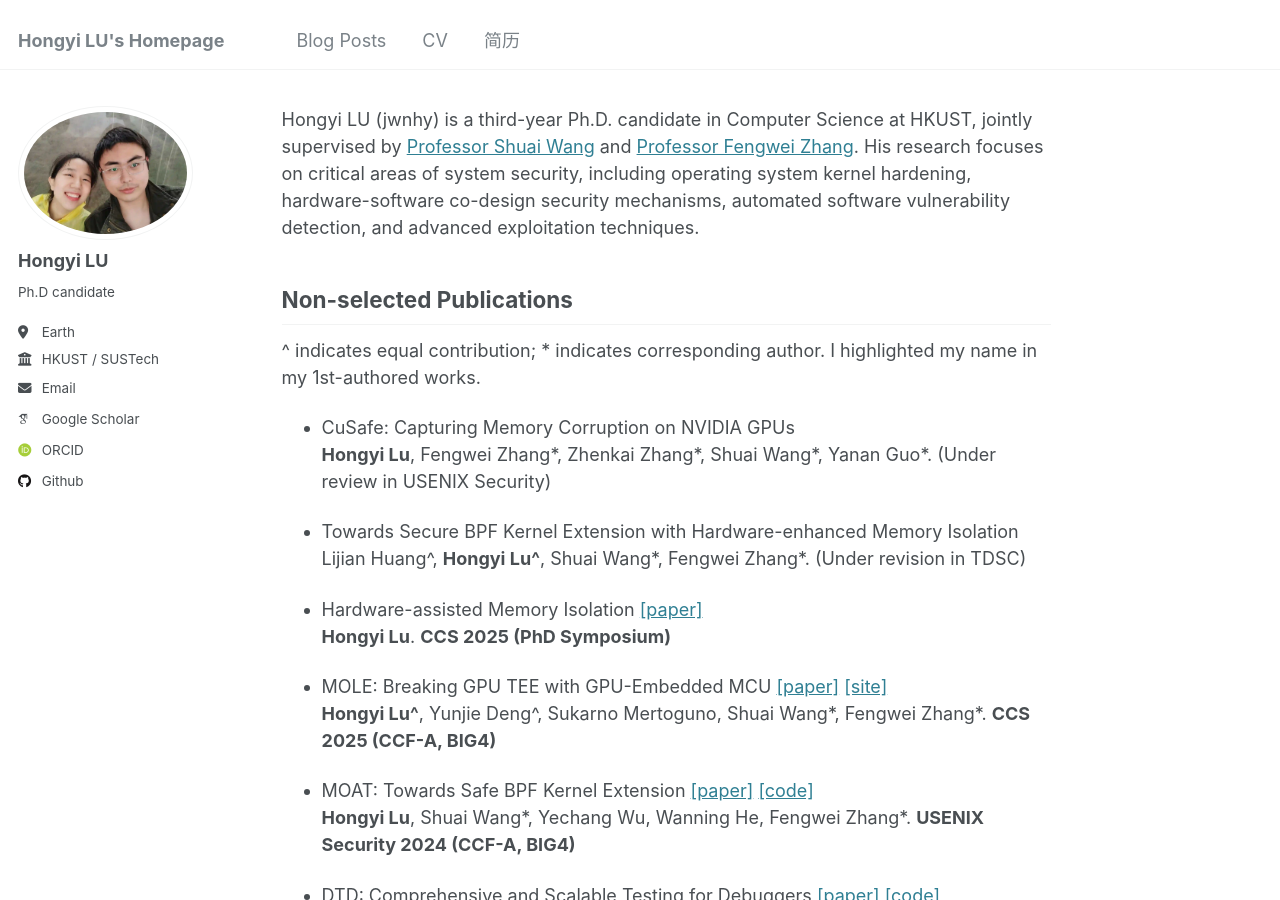
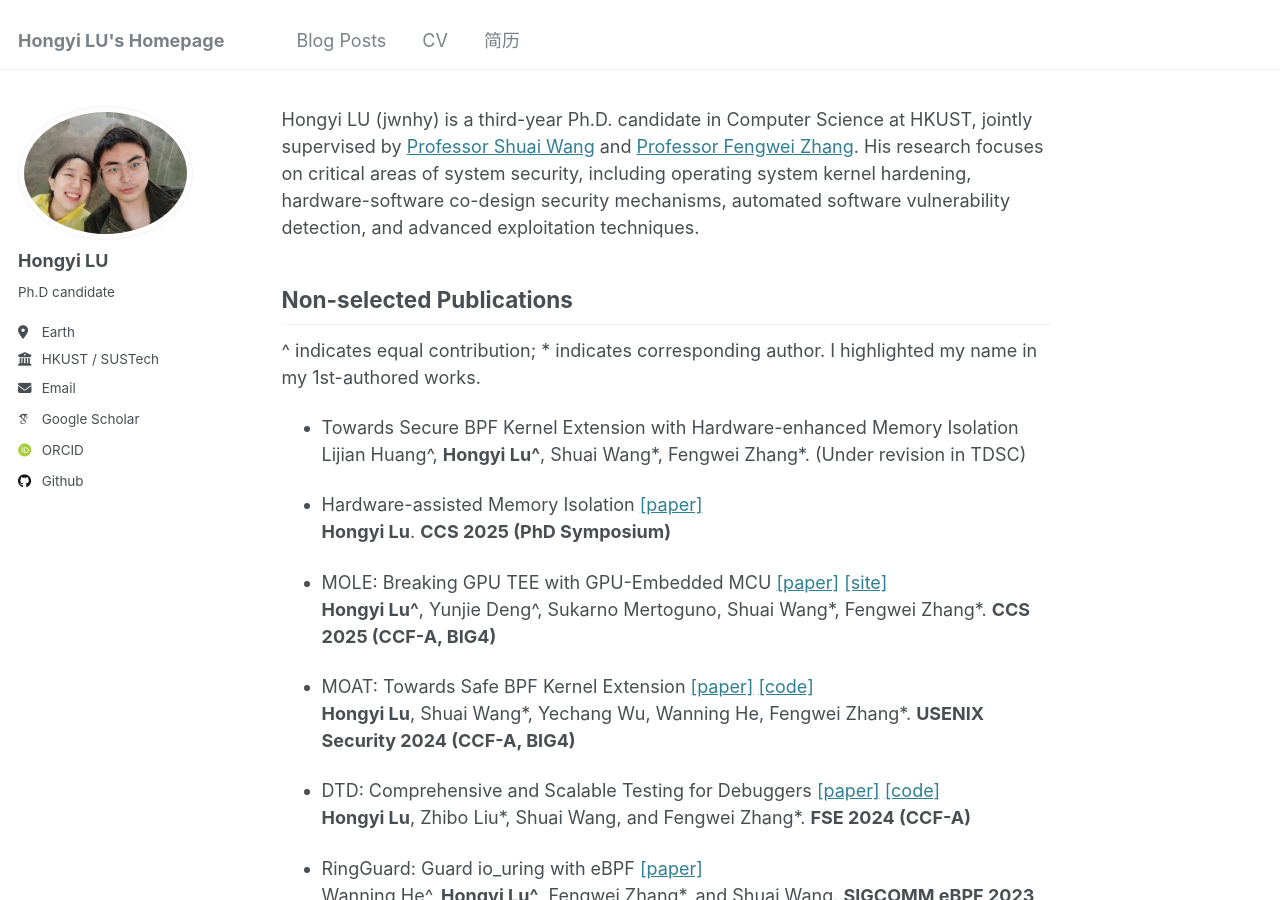
Before and after one commit to jwnhy/jwnhy.github.io, a Jekyll site: the page built from _pages/about.md, in a window 1280 px wide and 900 px high. Built offline with Jekyll 4.4.1, drawn with Linux system fonts in a browser that asks for light colours; some web fonts are replaced; some of the changed lines change nothing that is shown.

Commit message:
Update about.md

```diff
--- a/_pages/about.md
+++ b/_pages/about.md
@@ -21,8 +21,8 @@ vulnerability detection, and advanced exploitation techniques.
 
 ^ indicates equal contribution; \* indicates corresponding author. I highlighted my name in my 1st-authored works.
 
-- CuSafe: Capturing Memory Corruption on NVIDIA GPUs
-    **Hongyi Lu**, Fengwei Zhang\*, Zhenkai Zhang\*, Shuai Wang\*, Yanan Guo\*. (Under review in USENIX Security)
+<!-- - CuSafe: Capturing Memory Corruption on NVIDIA GPUs
+    **Hongyi Lu**, Fengwei Zhang\*, Zhenkai Zhang\*, Shuai Wang\*, Yanan Guo\*. (Under review in USENIX Security) -->
 
 - Towards Secure BPF Kernel Extension with Hardware-enhanced Memory Isolation
     Lijian Huang^, **Hongyi Lu^**, Shuai Wang\*, Fengwei Zhang\*. (Under revision in TDSC)
```
